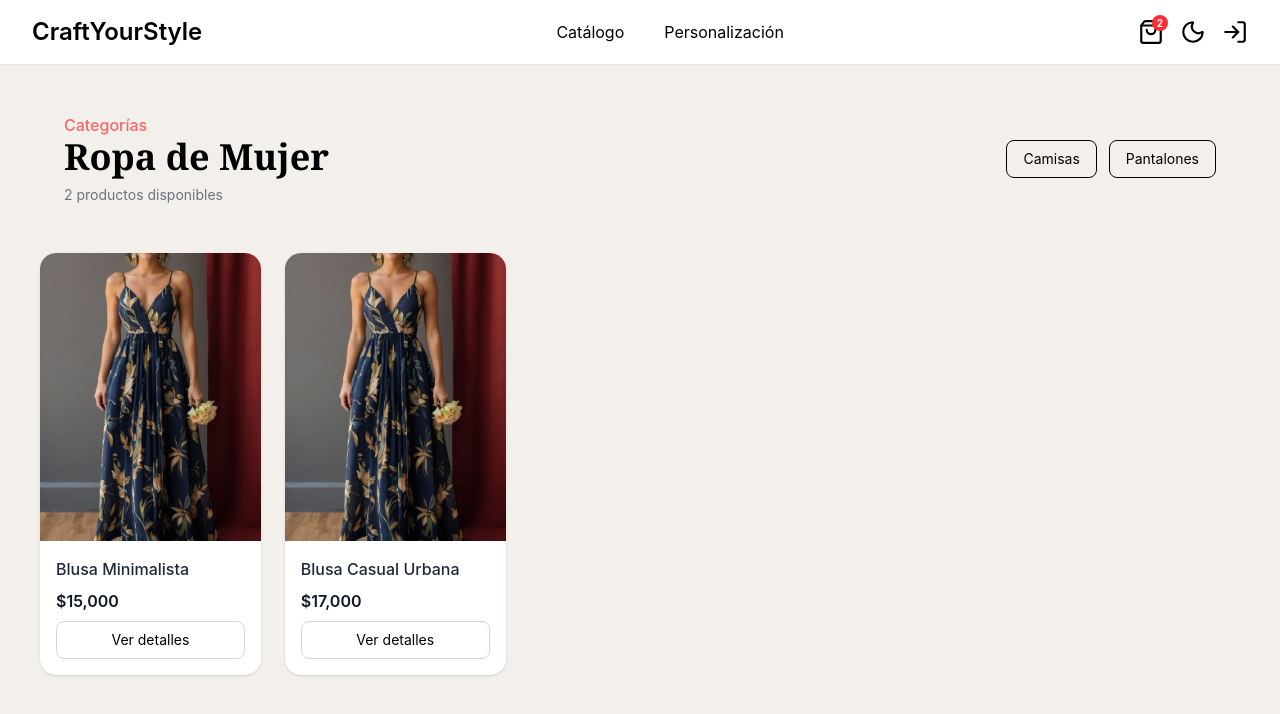
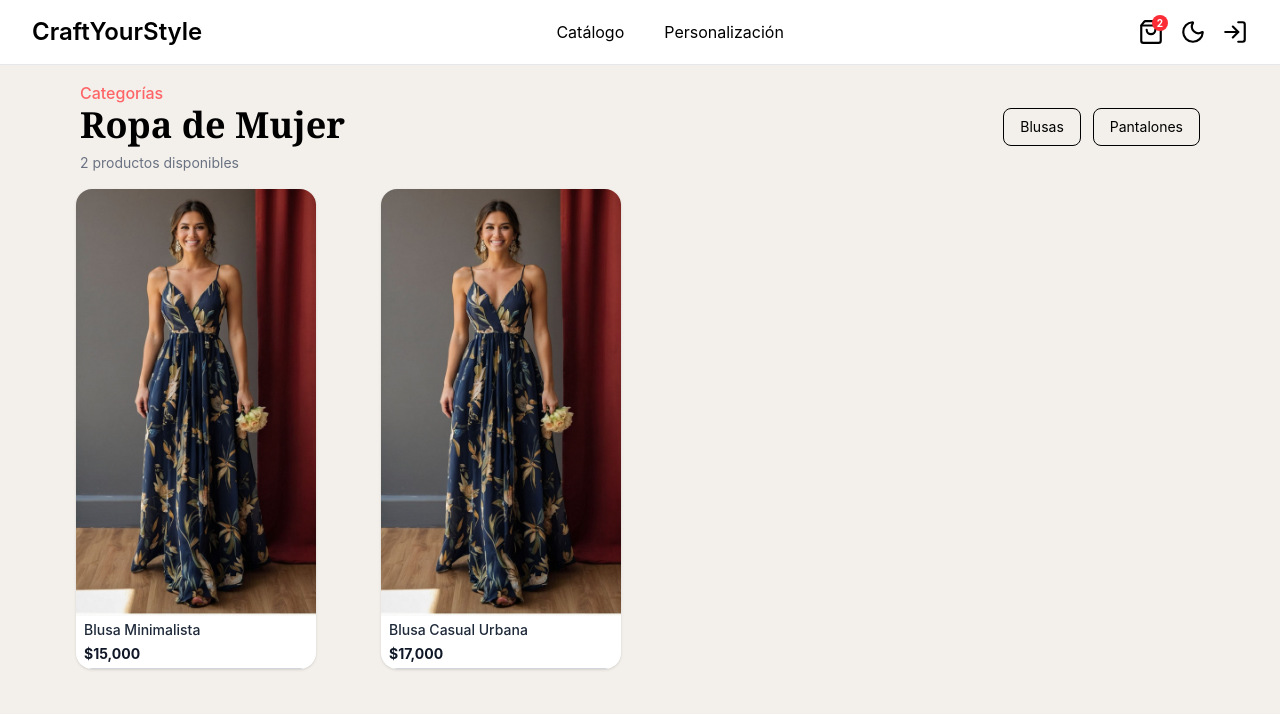
Before and after one commit to ordogens/Proyecto-Formativo-Cliente, a React (Vite) app: page /ropa-mujer in a window 1280 px wide. Shown: the top 714 px of the page. Built offline with nearby package versions, Linux system fonts and the light colour scheme.

Commit message:
Some changes in Products components | reusable code in Layout for Products

```diff
--- a/src/components/cards/ProductCard.tsx
+++ b/src/components/cards/ProductCard.tsx
@@ -8,33 +8,26 @@ interface ProductCardProps {
 export const ProductCard = ({ producto }: ProductCardProps) => {
   const navigate = useNavigate();
 
-  const handleClick = () => {
-    navigate(`/vista-dinamica/${producto.id}`);
-  };
+  const handleClick = () => navigate(`/vista-dinamica/${producto.id}`);
 
   return (
     <div
       onClick={handleClick}
-      className="bg-white rounded-2xl shadow-sm hover:shadow-md transition overflow-hidden cursor-pointer"
+      className="bg-white rounded-2xl flex flex-col gap-1 shadow-sm hover:shadow-md w-40 md:w-60 h-82 md:h-120 transition overflow-hidden cursor-pointer"
     >
       <img
         src={producto.imagen}
         alt={producto.nombre}
-        className="w-full h-72 object-cover"
+        className="w-full h-fit"
       />
 
-      <div className="p-4 space-y-2">
-        <h3 className="font-medium text-gray-800">
-          {producto.nombre}
-        </h3>
-
-        <p className="font-semibold text-gray-900">
-          ${producto.precio.toLocaleString()}
-        </p>
+      <div className="px-2 flex flex-col gap-1">
+        <h3 className="font-medium text-sm text-gray-800">{producto.nombre}</h3>
+        <p className="font-bold text-sm text-gray-900">${producto.precio.toLocaleString()}</p>
 
         <button
           onClick={handleClick}
-          className="w-full border border-gray-300 rounded-lg py-2 text-sm hover:bg-gray-100 transition cursor-pointer"
+          className="w-full border border-gray-300 rounded-lg p-1 text-sm hover:bg-gray-100 transition cursor-pointer"
         >
           Ver detalles
         </button>
--- /dev/null
+++ b/src/layouts/ProductsLayout.tsx
@@ -0,0 +1,50 @@
+import type { ReactNode } from "react";
+
+interface Props {
+  categoriaLabel: string;
+  titulo: string;
+  totalProductos: number;
+  filtros?: readonly string[];
+  children: ReactNode;
+}
+
+export const ProductsLayout = ({
+  categoriaLabel,
+  titulo,
+  totalProductos,
+  filtros = [],
+  children,
+}: Props) => {
+  return (
+    <section className="h-full bg-[#f3f0eb] p-4 flex flex-col gap-4">
+      <div className="flex flex-col md:flex-row md:items-center md:justify-between gap-6 md:px-16">
+        <div>
+          <p className="text-red-400 font-medium">{categoriaLabel}</p>
+          <h1 className="text-3xl md:text-4xl font-serif font-semibold">
+            {titulo}
+          </h1>
+          <p className="text-gray-500 text-sm mt-2">
+            {totalProductos} productos disponibles
+          </p>
+        </div>
+
+        {filtros.length > 0 && (
+          <div className="flex gap-3">
+            {filtros.map((filtro) => (
+              <button
+                key={filtro}
+                className="border px-4 py-2 rounded-lg text-sm hover:bg-gray-200 transition"
+              >
+                {filtro}
+              </button>
+            ))}
+          </div>
+        )}
+      </div>
+
+      <div className="grid grid-cols-2 md:grid-cols-4 w-screen pl-3 md:pl-15">
+        {children}
+      </div>
+    </section>
+  );
+};
--- a/src/pages/Catalogo.tsx
+++ b/src/pages/Catalogo.tsx
@@ -2,8 +2,11 @@ import { NavLink } from "react-router-dom";
 import hombre from "../assets/photo.png";
 import mujer from "../assets/mujer.jpg";
 import gorros from "../assets/gorros.jpg";
+import { useNavigate } from "react-router-dom";
 
 export const Catalogo = () => {
+  const navigate = useNavigate()
+
   return (
     <section className="bg-[#f3f0eb] text-black py-4 h-full px-8 md:px-20">
       {/* Encabezado */}
@@ -19,7 +22,7 @@ export const Catalogo = () => {
       {/* Grid de cards */}
       <div className="grid md:grid-cols-3 gap-10">
         {/* Card 1 */}
-        <div className="relative rounded-3xl overflow-hidden group cursor-pointer">
+        <div className="relative rounded-3xl overflow-hidden group cursor-pointer" onClick={() => navigate("/ropa-hombre")}>
           <img
             src={hombre}
             alt="Moda hombre"
@@ -42,7 +45,7 @@ export const Catalogo = () => {
         </div>
 
         {/* Card 2 */}
-        <div className="relative rounded-3xl overflow-hidden group cursor-pointer">
+        <div className="relative rounded-3xl overflow-hidden group cursor-pointer" onClick={() => navigate("/ropa-mujer")}>
           <img
             src={mujer}
             alt="Moda mujer"
@@ -61,7 +64,7 @@ export const Catalogo = () => {
         </div>
 
         {/* Card 3 */}
-        <div className="relative rounded-3xl overflow-hidden group cursor-pointer">
+        <div className="relative rounded-3xl overflow-hidden group cursor-pointer" onClick={() => navigate("/gorros")}>
           <img
             src={gorros}
             alt="Gorras"
--- a/src/pages/Gorros/Gorros.tsx
+++ b/src/pages/Gorros/Gorros.tsx
@@ -1,39 +1,20 @@
+import { productos } from "../../data/Productos";
 import { ProductCard } from "../../components/cards/ProductCard";
-import { productos } from "../../data/Productos";
+import { ProductsLayout } from "../../layouts/ProductsLayout";
 
 export const Gorros = () => {
-  const productosGorros = productos.filter((p) => p.categoria === "gorros");
+  const productosGorros = productos.filter((p) => p.categoria === "hombre");
 
   return (
-    <section className="h-full bg-[#f3f0eb] py-12">
-      {/* Header */}
-      <div className="flex flex-col md:flex-row md:items-center md:justify-between gap-6 md:px-16">
-        <div>
-          <p className="text-red-400 font-medium">Categorías</p>
-          <h1 className="text-3xl md:text-4xl font-serif font-semibold">
-            Ropa de gorros
-          </h1>
-          <p className="text-gray-500 text-sm mt-2">
-            {productosGorros.length} productos disponibles
-          </p>
-        </div>
-
-        <div className="flex gap-3 ">
-          <button className="border px-4 py-2 rounded-lg text-sm hover:bg-gray-200 transition">
-            Camisas
-          </button>
-          <button className="border px-4 py-2 rounded-lg text-sm hover:bg-gray-200 transition">
-            Pantalones
-          </button>
-        </div>
-      </div>
-
-      {/* Grid */}
-      <div className="mt-12 grid grid-cols-2 gap-6 sm:grid-cols-2 lg:grid-cols-5  w-screen md:px-10">
-        {productosGorros.map((producto) => (
-          <ProductCard key={producto.id} producto={producto} />
-        ))}
-      </div>
-    </section>
+    <ProductsLayout
+      categoriaLabel="Categorías"
+      titulo="Gorros"
+      totalProductos={productosGorros.length}
+      filtros={["Hombre", "Mujer"]}
+    >
+      {productosGorros.map((producto) => (
+        <ProductCard key={producto.id} producto={producto} />
+      ))}
+    </ProductsLayout>
   );
 };
--- a/src/pages/RHombre/RopaHombre.tsx
+++ b/src/pages/RHombre/RopaHombre.tsx
@@ -1,39 +1,22 @@
 import { productos } from "../../data/Productos";
 import { ProductCard } from "../../components/cards/ProductCard";
+import { ProductsLayout } from "../../layouts/ProductsLayout";
 
 export const RopaHombre = () => {
-  const productosHombre = productos.filter((p) => p.categoria === "hombre");
+  const productosHombre = productos.filter(
+    (p) => p.categoria === "hombre"
+  );
 
   return (
-    <section className="h-full bg-[#f3f0eb] py-12">
-      {/* Header */}
-      <div className="flex flex-col md:flex-row md:items-center md:justify-between gap-6 md:px-16">
-        <div>
-          <p className="text-red-400 font-medium">Categorías</p>
-          <h1 className="text-3xl md:text-4xl font-serif font-semibold">
-            Ropa de hombre
-          </h1>
-          <p className="text-gray-500 text-sm mt-2">
-            {productosHombre.length} productos disponibles
-          </p>
-        </div>
-
-        <div className="flex gap-3 ">
-          <button className="border px-4 py-2 rounded-lg text-sm hover:bg-gray-200 transition">
-            Camisas
-          </button>
-          <button className="border px-4 py-2 rounded-lg text-sm hover:bg-gray-200 transition">
-            Pantalones
-          </button>
-        </div>
-      </div>
-
-      {/* Grid */}
-      <div className="mt-12 grid grid-cols-2 gap-6 sm:grid-cols-2 lg:grid-cols-5  w-screen md:px-10">
-        {productosHombre.map((producto) => (
-          <ProductCard key={producto.id} producto={producto} />
-        ))}
-      </div>
-    </section>
+    <ProductsLayout
+      categoriaLabel="Categorías"
+      titulo="Ropa de hombre"
+      totalProductos={productosHombre.length}
+      filtros={["Camisas", "Pantalones"]}
+    >
+      {productosHombre.map((producto) => (
+        <ProductCard key={producto.id} producto={producto} />
+      ))}
+    </ProductsLayout>
   );
 };
--- a/src/pages/RMujer/RopaMujer.tsx
+++ b/src/pages/RMujer/RopaMujer.tsx
@@ -1,42 +1,20 @@
+import { productos } from "../../data/Productos";
 import { ProductCard } from "../../components/cards/ProductCard";
-import { productos } from "../../data/Productos";
+import { ProductsLayout } from "../../layouts/ProductsLayout";
 
 export const RopaMujer = () => {
-
-  const productosMujer = productos.filter(
-  (p) => p.categoria === "mujer"
-);
+  const productosMujer = productos.filter((p) => p.categoria === "mujer");
 
   return (
-    <section className="h-full bg-[#f3f0eb] py-12">
-      {/* Header */}
-      <div className="flex flex-col md:flex-row md:items-center md:justify-between gap-6 md:px-16">
-        <div>
-          <p className="text-red-400 font-medium">Categorías</p>
-          <h1 className="text-3xl md:text-4xl font-serif font-semibold">
-            Ropa de Mujer
-          </h1>
-          <p className="text-gray-500 text-sm mt-2">
-            {productosMujer.length} productos disponibles
-          </p>
-        </div>
-
-        <div className="flex gap-3 ">
-          <button className="border px-4 py-2 rounded-lg text-sm hover:bg-gray-200 transition">
-            Camisas
-          </button>
-          <button className="border px-4 py-2 rounded-lg text-sm hover:bg-gray-200 transition">
-            Pantalones
-          </button>
-        </div>
-      </div>
-
-      {/* Grid */}
-      <div className="mt-12 grid grid-cols-2 gap-6 sm:grid-cols-2 lg:grid-cols-5  w-screen md:px-10">
-        {productosMujer.map((producto) => (
-          <ProductCard key={producto.id} producto={producto} />
-        ))}
-      </div>
-    </section>
+    <ProductsLayout
+      categoriaLabel="Categorías"
+      titulo="Ropa de Mujer"
+      totalProductos={productosMujer.length}
+      filtros={["Blusas", "Pantalones"]}
+    >
+      {productosMujer.map((producto) => (
+        <ProductCard key={producto.id} producto={producto} />
+      ))}
+    </ProductsLayout>
   );
 };
```
